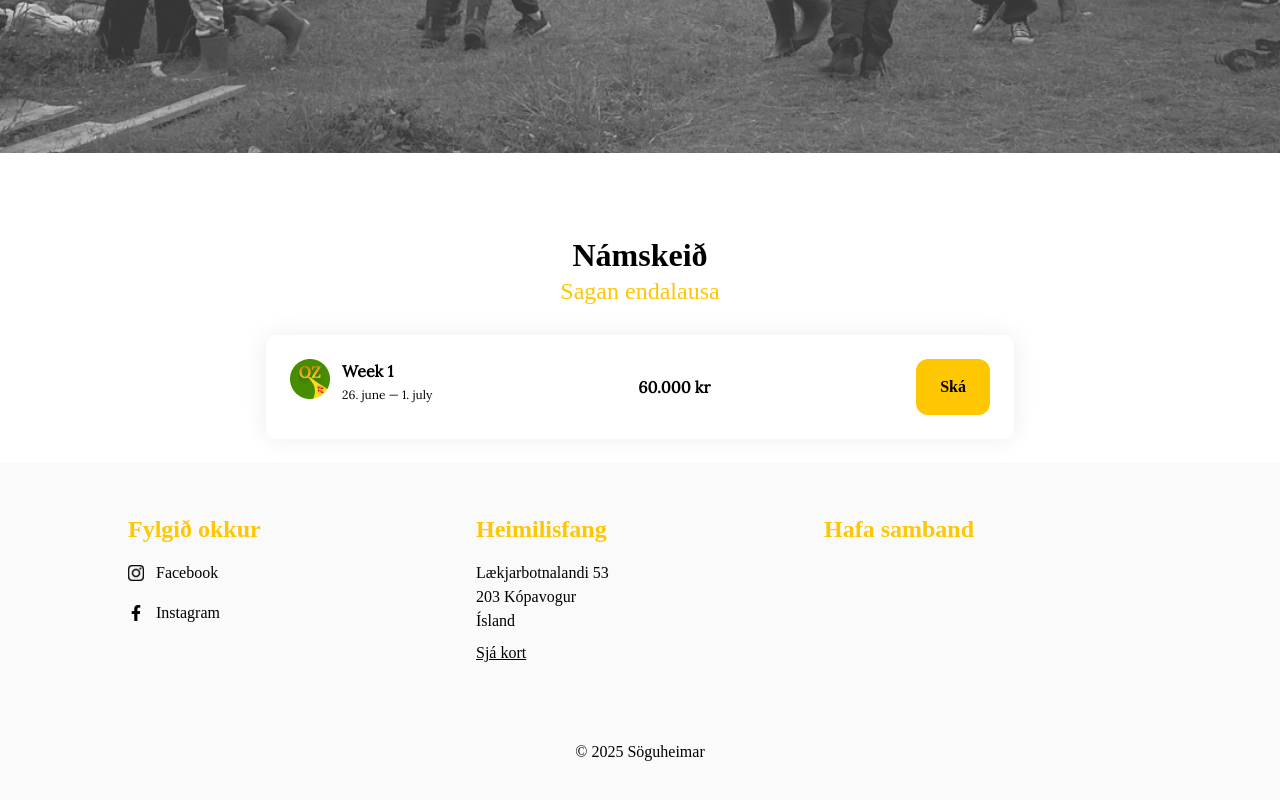
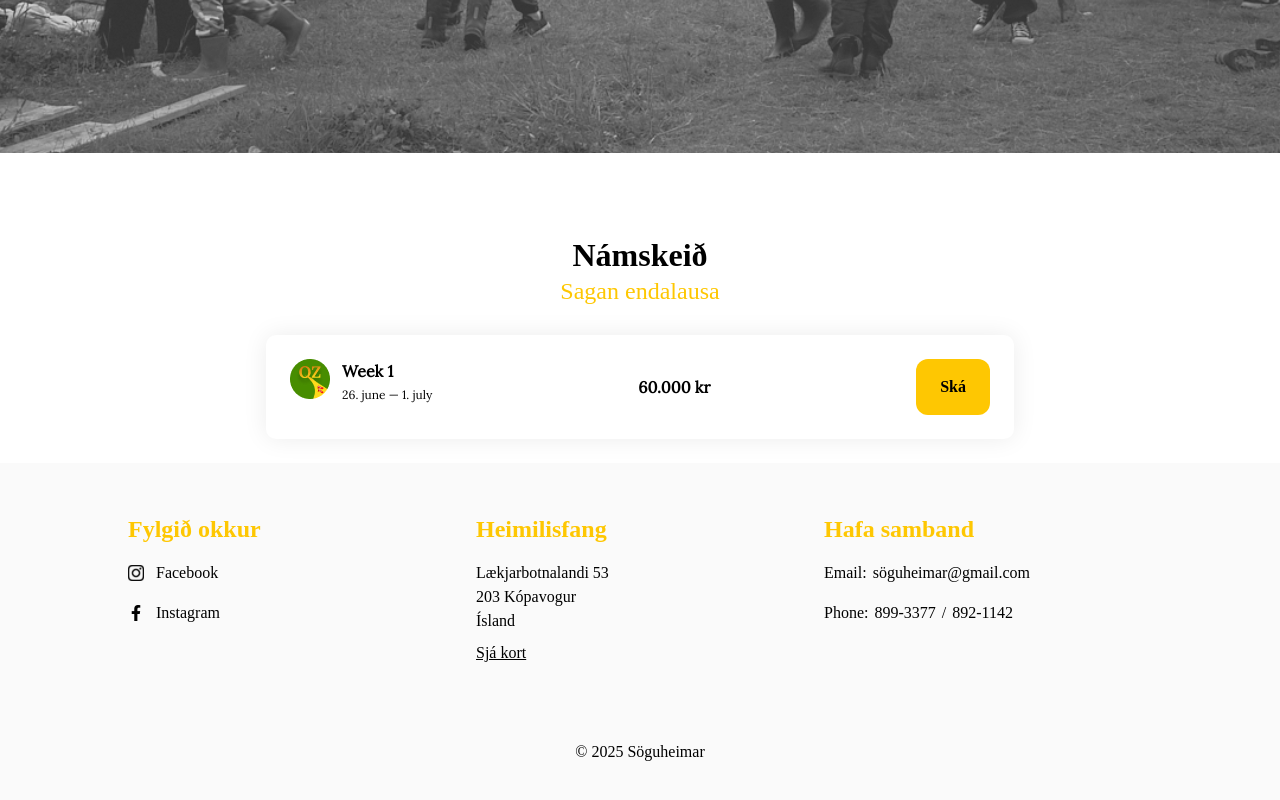
Before and after one commit to viktorhollanders/soguheimar, a Next.js app: page / in a window 1280 px wide. Shown: the part 637-1437 px from the top of the page. Built offline with nearby package versions, Linux system fonts and the light colour scheme.

Commit message:
Compleet footer markup and styling

```diff
--- a/src/_components/Footer/Footer.tsx
+++ b/src/_components/Footer/Footer.tsx
@@ -36,12 +36,35 @@ export default function Footer() {
                 <p className={styles.address}>Lækjarbotnalandi 53</p>
                 <p className={styles.address}>203 Kópavogur</p>
                 <p className={styles.address}>Ísland</p>
-                <Link className={styles.mapLink} href={mapLink}>
+                <Link
+                    id={styles.mapLink}
+                    className={styles.link}
+                    href={mapLink}
+                >
                     Sjá kort
                 </Link>
             </div>
             <div className={styles.infoContainer}>
                 <h2 className={styles.infoHeader}>Hafa samband</h2>
+                <div className={styles.contactItem}>
+                    <p className={styles.contactLable}>Email:</p>
+                    <a
+                        className={styles.link}
+                        href="mailto:söguheimar@gmail.com"
+                    >
+                        söguheimar@gmail.com
+                    </a>
+                </div>
+                <div className={styles.contactItem}>
+                    <p className={styles.contactLable}>Phone:</p>
+                    <a className={styles.link} href="tel:8993377">
+                        899-3377
+                    </a>
+                    <span className={styles.seperator}>/</span>
+                    <a className={styles.link} href="tel:8921142">
+                        892-1142
+                    </a>
+                </div>
             </div>
             <p className={styles.copyright}>© 2025 Söguheimar</p>
         </footer>
--- a/src/_components/Footer/styles.module.css
+++ b/src/_components/Footer/styles.module.css
@@ -21,9 +21,32 @@
     margin: 0;
 }
 
-.mapLink {
+.link {
     color: var(--black);
+    text-decoration: none;
+}
+
+#mapLink {
     margin-top: 8px;
+    text-decoration: underline;
+}
+
+.contatLink {
+}
+
+.contactItem {
+    display: flex;
+    flex-direction: row;
+    gap: 6px;
+    margin-bottom: 16px;
+}
+
+.contactLable {
+    margin: 0;
+}
+
+.seperator {
+    gap: 2px;
 }
 
 .copyright {
```
